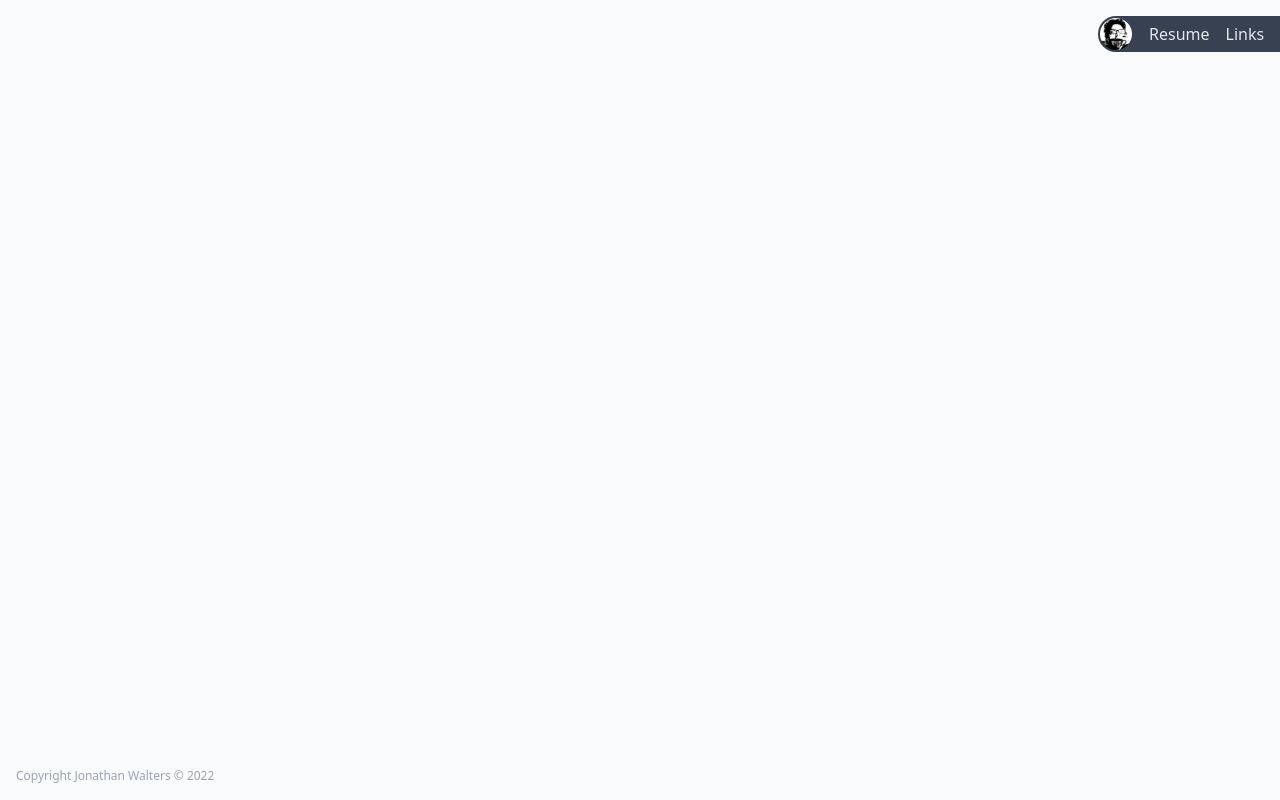
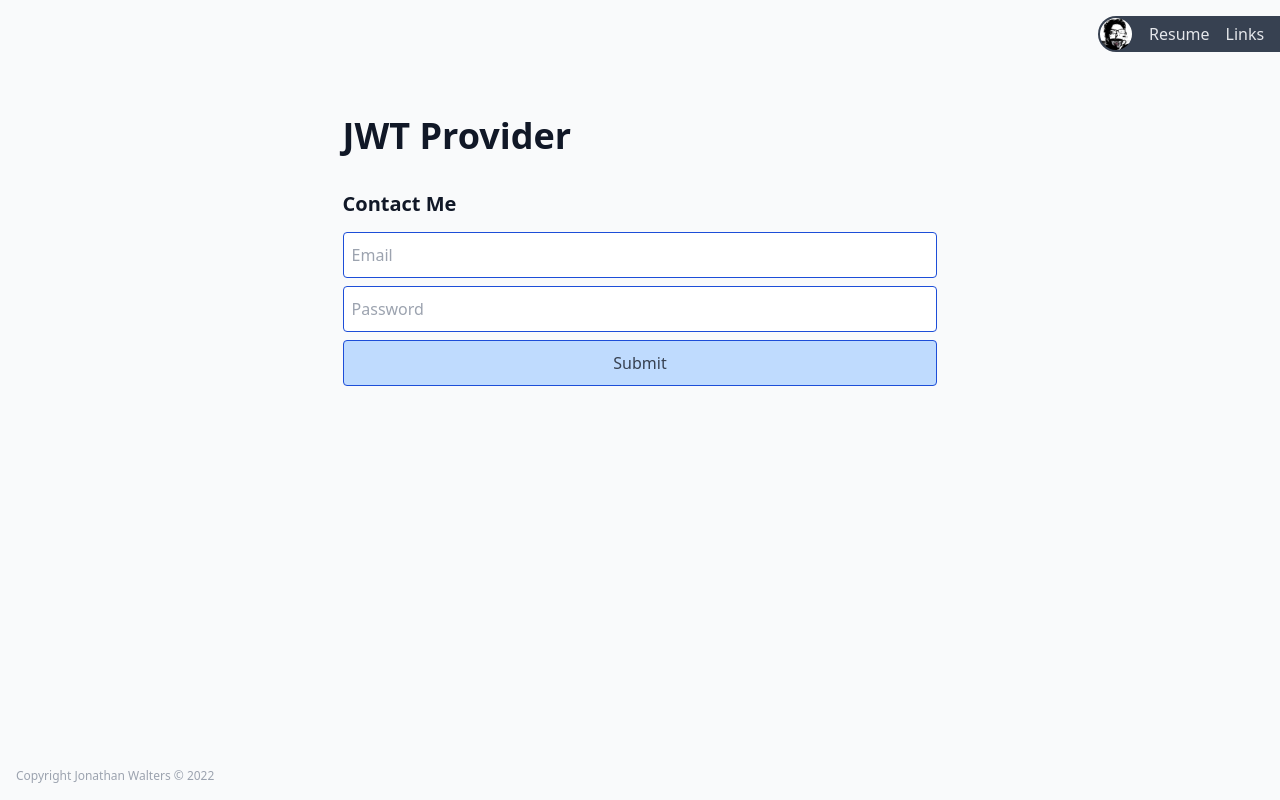
Before and after one commit to Chalks/chalks.github.io, a Nuxt app: page /provider in a window 1280 px wide. Built offline with nearby package versions, Linux system fonts and the light colour scheme.

Commit message:
start building out admin access to jwt provider

```diff
--- a/nuxt.config.js
+++ b/nuxt.config.js
@@ -62,9 +62,9 @@ export default () => ({
     ],
 
     publicRuntimeConfig: {
-        formcakeUploadId: process.env.NODE_ENV === 'development'
-            ? process.env.FORMCAKE_UPLOAD_ID
-            : null,
+        jwtApi: process.env.NODE_ENV === 'development'
+            ? 'http://localhost:3000'
+            : 'https://seahorse-app-w4qv4.ondigitalocean.app',
     },
 
     srcDir: 'src/',
--- a/package.json
+++ b/package.json
@@ -10,7 +10,7 @@
     "generate": "nuxt generate",
     "start": "nuxt start",
     "deploy": "rm -rf dist; npm run generate; npm run deploy:2",
-    "deploy:2": "cd dist; git init; git remote add origin git@github.com:Chalks/jdw.me.git; npm run deploy:3",
+    "deploy:2": "cd dist; git init --initial-branch=main; git remote add origin git@github.com:Chalks/jdw.me.git; npm run deploy:3",
     "deploy:3": "cd dist; git add .; git commit -m 'Initial commit'; npm run deploy:4",
     "deploy:4": "cd dist; git push --force origin main:netlify"
   },
--- /dev/null
+++ b/src/components/provider/LoginForm.vue
@@ -0,0 +1,68 @@
+<script>
+export default {
+    data() {
+        return {
+            email: '',
+            password: '',
+        };
+    },
+
+    head: {
+    },
+
+    mounted() {
+    },
+
+    methods: {
+        onSubmit() {
+            console.log('will post to:', this.$config.jwtApi);
+            // this.$refs.loginForm.submit();
+            /*
+                if (res && res.data.token) {
+                    document.cookie = `fcut=${res.data.token}; path=/; domain=${process.env.DOMAIN};`;
+
+                    const {query} = url.parse(window.location.href, true);
+                    window.location.href = query.next && !query.next.includes('/logout')
+                        ? query.next
+                        : '/forms';
+            */
+        },
+
+        focus() {
+            this.$refs.emailField.focus();
+        },
+    },
+};
+</script>
+
+<template>
+    <form
+        ref="loginForm"
+        class="prose mx-auto"
+        action="#"
+        method="post"
+        @submit.prevent="onSubmit"
+    >
+        <h3>Contact Me</h3>
+
+        <input
+            ref="emailField"
+            v-model="email"
+            type="text"
+            name="email"
+            placeholder="Email"
+        />
+
+        <input
+            v-model="password"
+            type="password"
+            name="password"
+            placeholder="Password"
+        />
+
+        <input
+            type="submit"
+            value="Submit"
+        />
+    </form>
+</template>
--- /dev/null
+++ b/src/pages/provider/index.vue
@@ -0,0 +1,21 @@
+<script>
+import LoginForm from '~/components/provider/LoginForm.vue';
+
+export default {
+    components: {
+        LoginForm,
+    },
+
+    methods: {
+        focusContact() {
+            this.$refs.loginForm.focus();
+        },
+    },
+};
+</script>
+<template>
+    <div class="prose mx-auto my-12 prose-red">
+        <h1>JWT Provider</h1>
+        <LoginForm ref="loginForm" />
+    </div>
+</template>
--- a/src/pages/tpthemer/upload.vue
+++ b/src/pages/tpthemer/upload.vue
@@ -1,8 +1,10 @@
 <script>
+const FORMCAKE_UPLOAD_ID = 'a0f4891e-8ef4-4779-990f-f9d170130b2d';
+
 export default {
     computed: {
         action() {
-            return `https://api.formcake.com/api/form/${this.$config.formcakeUploadId}/submission`;
+            return `https://api.formcake.com/api/form/${FORMCAKE_UPLOAD_ID}/submission`;
         },
     },
 };
@@ -10,6 +12,7 @@ export default {
 
 <template>
     <div class="themer">
+        <h1>This is for local development only</h1>
         <form id="my-form-id" method="post" :action="action">
             <input type="text" name="filename" placeholder="Filename" value="" />
             <input type="text" name="name" placeholder="Theme Name" value="" />
```
